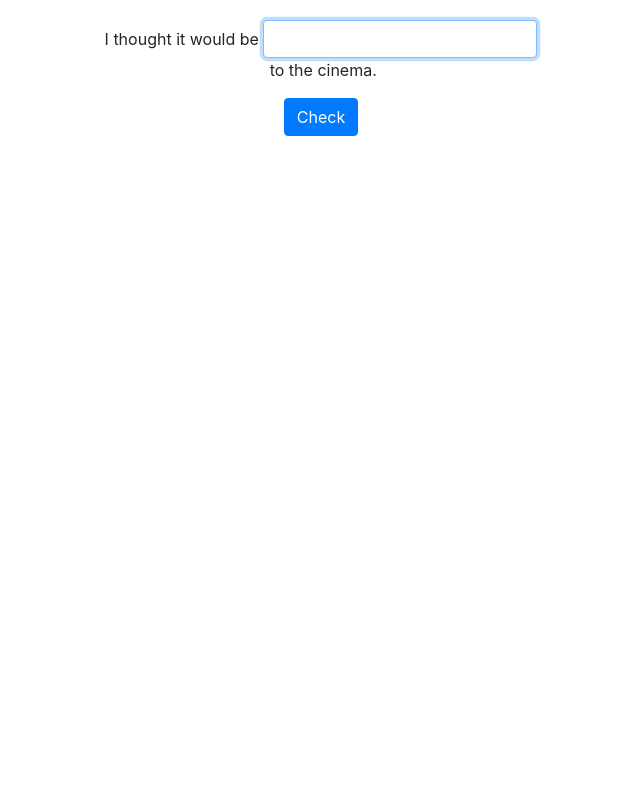
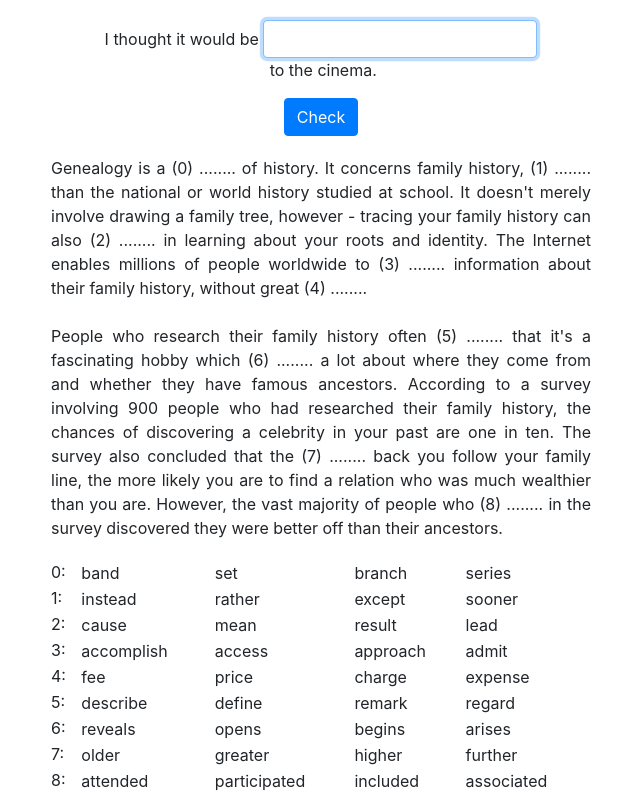
Before and after one commit to mekarpeles/notesclub, a React (Create React App) app in the folder front/: page / in a window 1280 px wide. Shown: the part 267-1061 px from the top of the page, without its empty margins (319-959 px from the left). Before the commit the page ends 800 px from the top, so only its background shows below. Built offline with nearby package versions, Linux system fonts and the light colour scheme.

Commit message:
basic multiple choice exercise

```diff
--- a/front/src/App.css
+++ b/front/src/App.css
@@ -46,3 +46,20 @@ input.wrong-answer {
 .instructions {
   color: grey;
 }
+
+.display-linebreak {
+}
+
+.choices {
+  padding-top: 20px;
+  text-align: left;
+}
+
+.multiple-choice-text {
+  white-space: pre-line;
+  text-align: justify;
+}
+
+.multiple-choice-choices {
+  width: 100%;
+}
--- a/front/src/App.tsx
+++ b/front/src/App.tsx
@@ -1,17 +1,21 @@
 import * as React from 'react';
 import './App.css';
-import Exercise from './Exercise';
+import KeyWordTransformationExercise from './KeyWordTransformationExercise';
+import MultipleChoiceClozeExercise from './MultipleChoiceClozeExercise';
 import Header from './Header';
 
 class App extends React.Component {
   public render() {
     const solutions = ["a good idea to go"]
+    const text = "Genealogy is a (0) ........ of history. It concerns family history, (1) ........ than the national or world history studied at school. It doesn't merely involve drawing a family tree, however - tracing your family history can also (2) ........ in learning about your roots and identity. The Internet enables millions of people worldwide to (3) ........ information about their family history, without great (4) ........ \n\n People who research their family history often (5) ........ that it's a fascinating hobby which (6) ........ a lot about where they come from and whether they have famous ancestors. According to a survey involving 900 people who had researched their family history, the chances of discovering a celebrity in your past are one in ten. The survey also concluded that the (7) ........ back you follow your family line, the more likely you are to find a relation who was much wealthier than you are. However, the vast majority of people who (8) ........ in the survey discovered they were better off than their ancestors."
+    const choices = [["band", "set", "branch", "series"], ["instead", "rather", "except", "sooner"], ["cause", "mean", "result", "lead"], ["accomplish", "access", "approach", "admit"], ["fee", "price", "charge", "expense"], ["describe", "define","remark", "regard"], ["reveals", "opens", "begins", "arises"], ["older", "greater", "higher", "further"], ["attended", "participated", "included", "associated"]]
     return (
       <div className="App">
         <header className="App-header">
           <Header />
         </header>
-        <Exercise type="Key Word Transformation" instructions="Write a second sentence so that it has a similar meaning to the first sentence, using the word given. Do not change the word given. You must use between three and six words, including the word given." originalSentence="I was in favour of going to the cinema." word="IDEA" part1="I thought it would be" part2="to the cinema." solutions={solutions} />
+        <KeyWordTransformationExercise type="Key Word Transformation" instructions="Write a second sentence so that it has a similar meaning to the first sentence, using the word given. Do not change the word given. You must use between three and six words, including the word given." originalSentence="I was in favour of going to the cinema." word="IDEA" part1="I thought it would be" part2="to the cinema." solutions={solutions} />
+        <MultipleChoiceClozeExercise text={text} choices={choices} />
       </div>
 
     );
--- a/front/src/Exercise.tsx
+++ b/front/src/KeyWordTransformationExercise.tsx
@@ -17,7 +17,7 @@ interface IState {
   solve: boolean
 }
 
-class Exercise extends React.Component<IProps, IState> {
+class KeyWordTransformationExercise extends React.Component<IProps, IState> {
   constructor(props: IProps) {
     super(props)
 
@@ -112,4 +112,4 @@ class Exercise extends React.Component<IProps, IState> {
   }
 }
 
-export default Exercise;
+export default KeyWordTransformationExercise;
--- /dev/null
+++ b/front/src/MultipleChoiceClozeExercise.tsx
@@ -0,0 +1,57 @@
+import * as React from 'react';
+import { Form, Button } from 'react-bootstrap';
+
+interface IProps {
+  text: string
+  choices: string[][]
+}
+
+interface IState {
+  solve: boolean
+}
+
+class KeyWordTransformationExercise extends React.Component<IProps, IState> {
+  constructor(props: IProps) {
+    super(props)
+
+    this.state = {
+      solve: false,
+    }
+  }
+
+  renderChoices = () => {
+    const { choices }= this.props
+    return (
+      <div className="choices">
+        <table className="multiple-choice-choices">
+          {choices.map((options, index) => {
+            return (<tr>{index}:&nbsp;{options.map((word) => {
+              return (<td>{word}</td>)
+            })}</tr>)
+          })}
+        </table>
+      </div>
+    );
+  }
+  public render() {
+    const { text, choices } = this.props
+    return (
+      <div className="exercise container">
+        <div className="row">
+          <div className="col-lg-3"></div>
+          <div className="col-lg-6">
+            <div className="multiple-choice-text">
+              {text}
+            </div>
+
+            {this.renderChoices()}
+
+          </div>
+          <div className="col-lg-3"></div>
+        </div>
+      </div>
+    );
+  }
+}
+
+export default KeyWordTransformationExercise;
```
